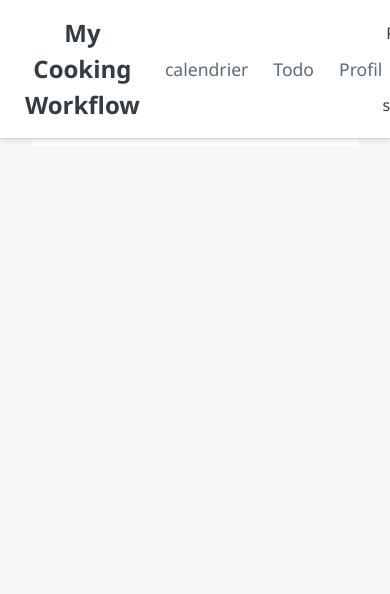
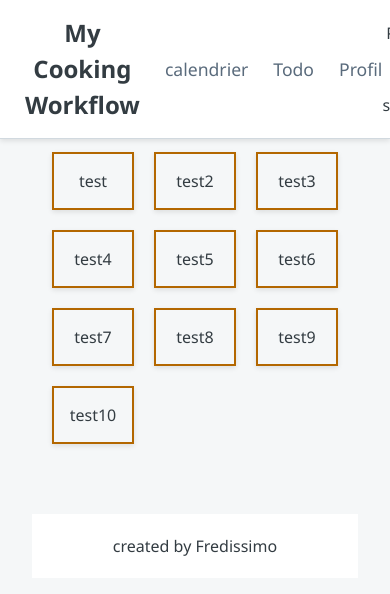
Before and after one commit to entrezunfredici/MyCookingWorkflow, a React (Vite) app in the folder mcw_front/: page / in a window 390 px wide. Shown: the top 594 px of the page. Built offline with nearby package versions, Linux system fonts and the light colour scheme.

Commit message:
[ADD] containers

```diff
--- a/mcw_front/src/App.jsx
+++ b/mcw_front/src/App.jsx
@@ -2,9 +2,11 @@ import { useState } from 'react'
 import './App.css'
 import NavBar from './components/main_components/navbar/NavBar.jsx'
 import Terms from './components/main_components/terms/Terms.jsx'
+import Grid from './containers/grid/GridContainer.jsx'
 
 function App() {
   const [count, setCount] = useState(0)
+  const recipes = ["test", "test2", "test3", "test4", "test5", "test6", "test7", "test8", "test9", "test10"]
 
   return (
     <>
@@ -12,7 +14,13 @@ function App() {
         < NavBar />
       </header>
       <main>
-
+        <Grid columns={3}>
+          {recipes.map((recipe, index) => (
+            <div key={index} className="grid-item">
+              {recipe}
+            </div>
+          ))}
+        </Grid>
       </main>
       <footer>
         <Terms />
--- a/mcw_front/src/components/main_components/navbar/NavBar.jsx
+++ b/mcw_front/src/components/main_components/navbar/NavBar.jsx
@@ -1,6 +1,6 @@
 import React from 'react'; // React is implicitly imported by bundlers like Vite/Next.js but it's good practice to keep it.
 import ThemeSwitcher from '../../../styles/theme_switcher/ThemeSwitcher.jsx';
-import './navBar.css'
+import './NavBar.css'
 
 const NavBar = () => {
   // Components return JSX (JavaScript XML), which looks like HTML
--- a/mcw_front/src/components/main_components/terms/Terms.jsx
+++ b/mcw_front/src/components/main_components/terms/Terms.jsx
@@ -1,9 +1,10 @@
 import React from 'react'; // React is implicitly imported by bundlers like Vite/Next.js but it's good practice to keep it.
+import './Terms.css'
 
 const Terms = () => {
   // Components return JSX (JavaScript XML), which looks like HTML
     return (
-        <div id="terms">
+        <div className="footer">
             <h1>created by Fredissimo</h1>
         </div>
     );
--- a/mcw_front/src/components/main_components/terms/terms.css
+++ b/mcw_front/src/components/main_components/terms/terms.css
@@ -1 +1,11 @@
 @import '../../../index.css';
+
+.footer {
+    background-color: var(--current-bg-secondary);
+    color: var(--current-text-secondary);
+    padding: 20px;
+    text-align: center;
+    width: 100%;
+    box-sizing: border-box;
+    z-index: 1000;
+}
--- /dev/null
+++ b/mcw_front/src/containers/grid/GridContainer.css
@@ -0,0 +1,21 @@
+@import '../../index.css';
+
+.grid-container {
+    display: grid;
+    gap: 20px;
+    padding: 20px;
+}
+
+.grid-container > div {
+    border: 2px solid var(--current-elem-border-color);
+    padding: 15px;
+    text-align: center;
+    box-shadow: 0 2px 5px var(--current-shadow-color);
+}
+
+/* Media query pour la responsivité (exemple) */
+@media (max-width: 768px) {
+    .grid-container {
+        grid-template-columns: repeat(auto-fit, minmax(250px, 1fr));
+    }
+}
--- /dev/null
+++ b/mcw_front/src/containers/grid/GridContainer.jsx
@@ -0,0 +1,16 @@
+import React from 'react';
+import './GridContainer.css';
+
+const GridContainer = ({ children, columns = 3 }) => {
+    const gridStyle = {
+        gridTemplateColumns: `repeat(${columns}, 1fr)`,
+    };
+
+    return (
+        <div className="grid-container" style={gridStyle}>
+            {children}
+        </div>
+    );
+};
+
+export default GridContainer;
--- /dev/null
+++ b/mcw_front/src/containers/list/ListContainer.css
@@ -0,0 +1,36 @@
+@import '../../index.css';
+
+.list-container {
+    margin-bottom: 30px;
+    padding: 20px;
+    border: 1px solid var(--current-elem-border-color);
+    border-radius: 8px;
+    box-shadow: 0 2px 8px var(--current-shadow-color);
+}
+
+.list-title {
+    font-size: 1.8rem;
+    color: #333;
+    margin-top: 0;
+    margin-bottom: 20px;
+    border-bottom: 1px solid var(--current-border-color);
+    padding-bottom: 10px;
+}
+
+.list-items {
+    list-style: none;
+    padding: 0;
+    margin: 0;
+}
+
+.list-item {
+    padding: 12px 0;
+    border-bottom: 1px solid var(--current-elem-border-color);
+    font-size: 1.05rem;
+    display: flex;
+    align-items: center;
+}
+
+.list-item:last-child {
+    border-bottom: none;
+}
--- /dev/null
+++ b/mcw_front/src/containers/list/ListContainer.jsx
@@ -0,0 +1,19 @@
+import React from 'react';
+import './ListContainer.css'; // On créera ce fichier CSS
+
+const ListContainer = ({ title, children }) => {
+    return (
+        <div className="list-container">
+            {title && <h2 className="list-title">{title}</h2>}
+            <ul className="list-items">
+                {React.Children.map(children, child => (
+                    <li className="list-item">
+                        {child}
+                    </li>
+                ))}
+            </ul>
+        </div>
+    );
+};
+
+export default ListContainer;
--- a/mcw_front/src/index.css
+++ b/mcw_front/src/index.css
@@ -3,6 +3,14 @@
 /* Importez vos variables de couleurs */
 @import "tailwindcss";
 @import './styles/colors.css';
+
+header{
+  position: fixed;
+  top: 0;
+  left: 0;
+  width: 100%;
+  z-index: 1000;
+}
 
 body.light-mode {
   --current-bg-primary: var(--color-bg-primary-light);
@@ -12,6 +20,7 @@ body.light-mode {
   --current-border-color: var(--color-border-light);
   --current-input-bg: var(--color-input-bg-light);
   --current-shadow-color: var(--color-shadow-light);
+  --current-elem-border-color: var(--color-border-secondary);
 }
 
 body.dark-mode {
@@ -22,6 +31,7 @@ body.dark-mode {
   --current-border-color: var(--color-border-dark);
   --current-input-bg: var(--color-input-bg-dark);
   --current-shadow-color: var(--color-shadow-dark);
+  --elem-border-color: var(--color-border-secondary);
 }
 
 body {
@@ -35,36 +45,27 @@ body {
 }
 
 footer {
-    background-color: var(--current-bg-secondary); /* Couleur de fond du footer */
-    color: var(--current-text-secondary); /* Couleur du texte */
-    padding: 20px; /* Espacement interne */
-    text-align: center; /* Centrer le texte */
-    width: 100%; /* Occupe toute la largeur */
-    box-sizing: border-box; /* Inclut le padding et la bordure dans la largeur */
-    z-index: 1000; /* Assure que le footer est au-dessus des autres éléments */
-}
-
-footer {
     position: fixed;
     bottom: 0;
     left: 0;
+    width: 100%;
 }
 
 body {
-    margin-bottom: 80px;
+  margin-top: 100px;
+  margin-bottom: 80px;
 }
 
 
-/* Media query pour les écrans mobiles (largeur max 768px - valeur courante) */
 @media (max-width: 768px) {
     footer {
-        position: static; /* Le footer revient à son flux normal */
-        margin-top: 50px; /* Espacement au-dessus du footer quand il est en position statique */
-        /* Vous pouvez ajuster cette marge si nécessaire */
+        position: static;
+        margin-top: 50px;
+        width: 100%;
     }
 
     body {
-        margin-bottom: 0; /* Plus besoin de la marge en bas du body sur mobile */
+      margin-bottom: 0;
     }
 }
 
```
